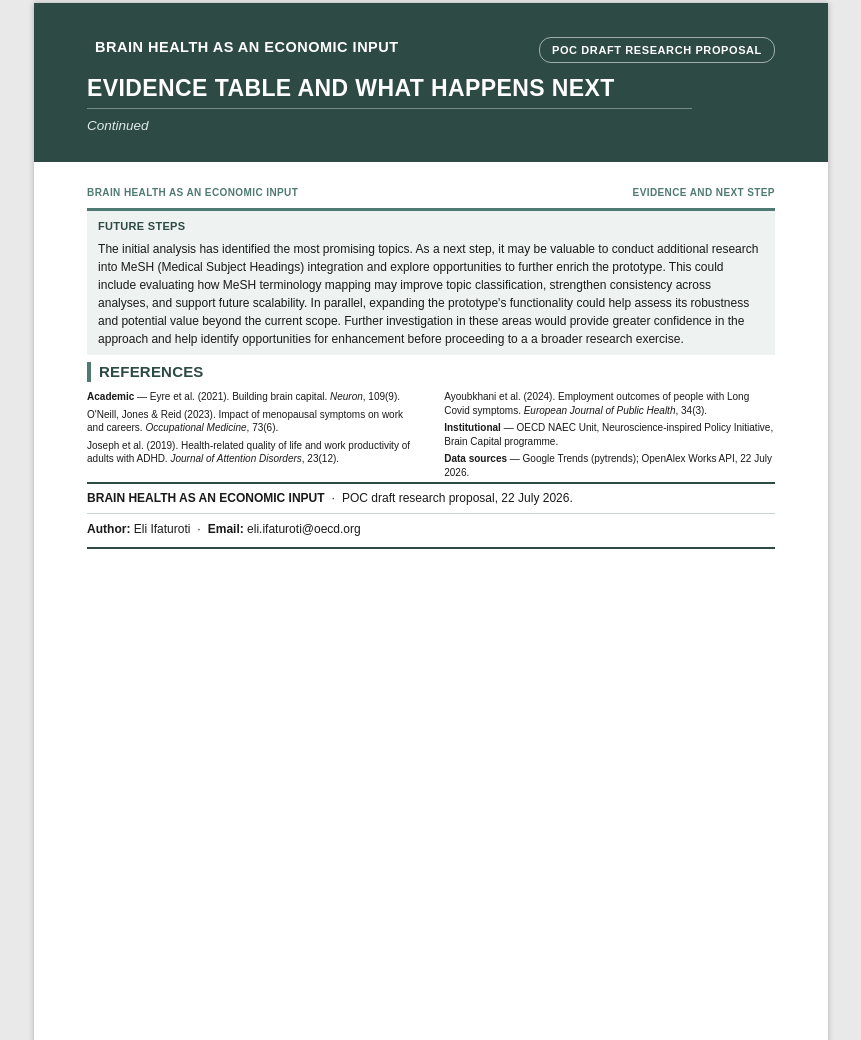
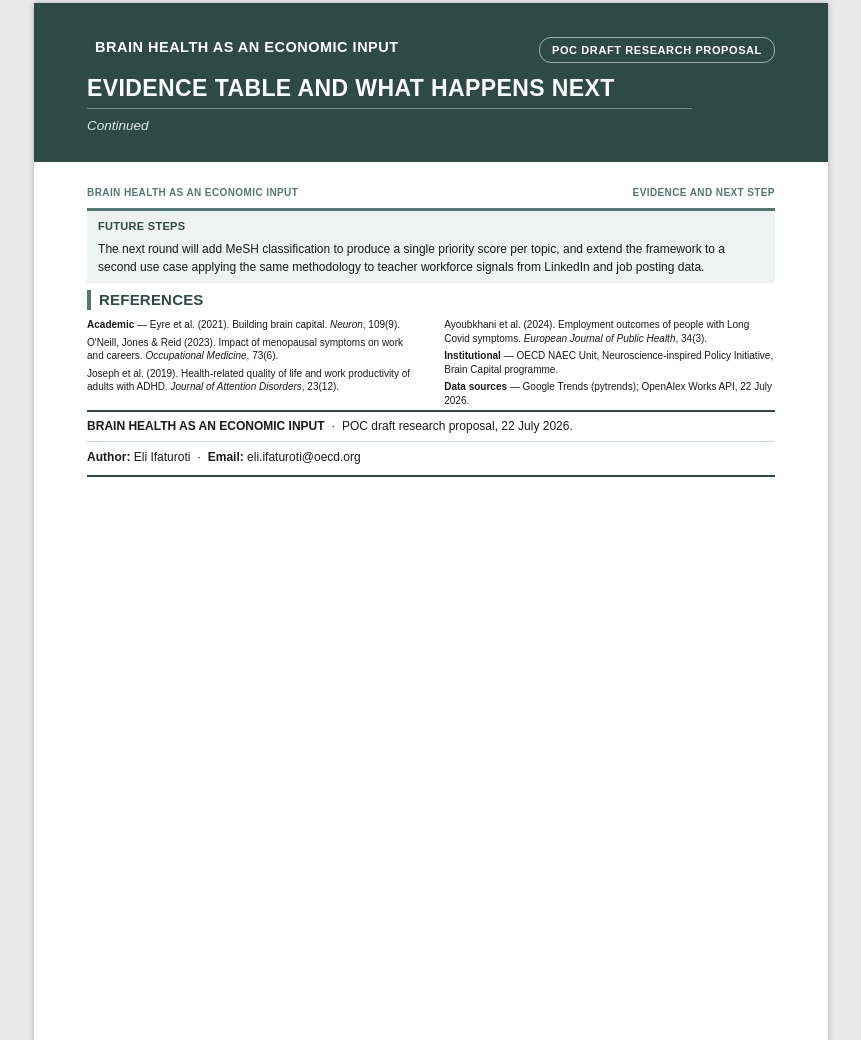
Before and after one commit to lizz972/brain-health-priority-gap-project, a website: page briefing/stage1_3_internal_note.html in a window 1280 px wide. Shown: the part 5746-6786 px from the top of the page, without its empty margins (209-1070 px from the left). Drawn offline with Linux system fonts and the light colour scheme.

Commit message:
Replace vague 'Future Steps' language with concrete next-round plan: MeSH classification for a single priority score, plus a second use case on teacher workforce signals from LinkedIn/job postings

```diff
--- a/briefing/stage1_3_internal_note.html
+++ b/briefing/stage1_3_internal_note.html
@@ -327,9 +327,7 @@ sup{color:var(--sage);font-weight:700;}
 
 <div class="railbox" style="margin-top:6px;">
       <div class="boxtitle">Future Steps</div>
-      <p style="margin:0;">The initial analysis has identified the most promising topics. As a next step, it may be valuable to conduct additional research into MeSH (Medical Subject Headings) integration and explore opportunities to further enrich the prototype. This could include evaluating how MeSH terminology mapping may improve topic classification, strengthen consistency across analyses, and support future scalability.
-
-In parallel, expanding the prototype's functionality could help assess its robustness and potential value beyond the current scope. Further investigation in these areas would provide greater confidence in the approach and help identify opportunities for enhancement before proceeding to a a broader research exercise.</p>
+      <p style="margin:0;">The next round will add MeSH classification to produce a single priority score per topic, and extend the framework to a second use case applying the same methodology to teacher workforce signals from LinkedIn and job posting data.</p>
 </div>
 
 <h2 class="sec">References</h2>
```
Also changed, not shown: 1 other file.
